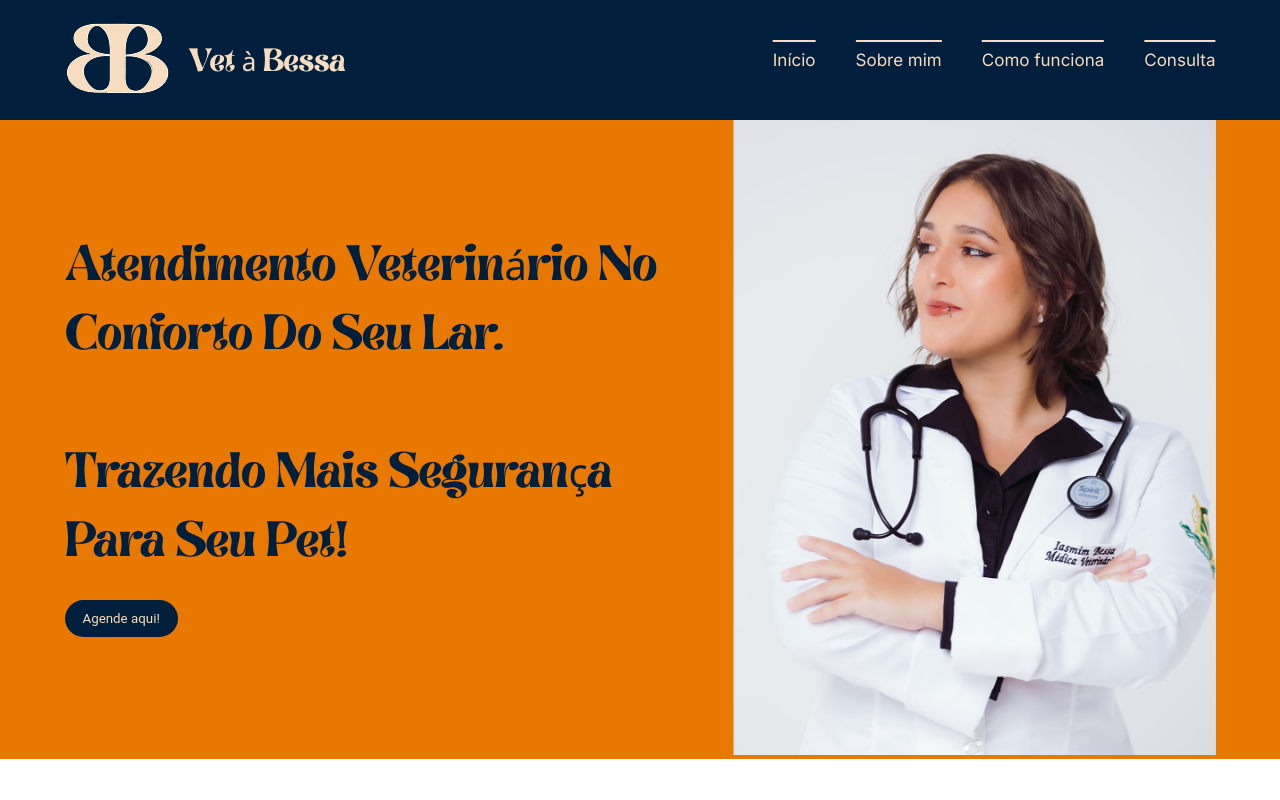
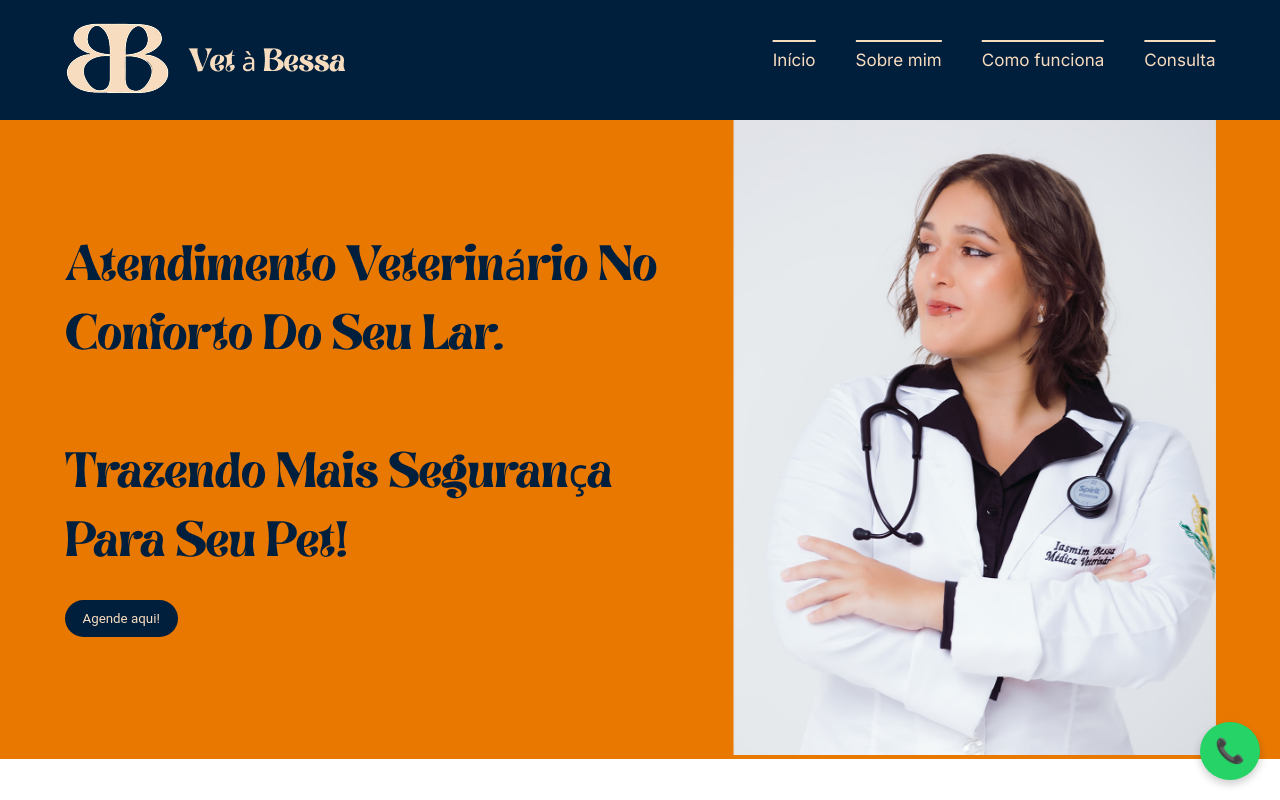
Before and after one commit to LisboaDev23/vet-a-bessa, a React (Vite) app: page / in a window 1280 px wide. Built offline with nearby package versions, Linux system fonts and the light colour scheme.

Commit message:
inserção do botão do whats app e correção da chamada da seção início

```diff
--- a/src/App.tsx
+++ b/src/App.tsx
@@ -1,5 +1,6 @@
 import Header from "./components/Header"
 import Inicio from "./components/Inicio"
+import WhatsAppButton from "./components/WhatsAppButton"
 import { GlobalCss } from "./styles"
 
 function App() {
@@ -9,6 +10,7 @@ function App() {
       <GlobalCss/>
       <Header/>
       <Inicio/>
+      <WhatsAppButton />
     </>
   )
 }
--- a/src/components/Header/index.tsx
+++ b/src/components/Header/index.tsx
@@ -27,7 +27,7 @@ const Header = () => {
                 <ListaMenu $menuAberto={menuAberto}>
                     <ul>
                         <li>
-                            <a href="#inicio">
+                            <a href="#">
                                 <h3>Início</h3>
                             </a>
                         </li>
--- /dev/null
+++ b/src/components/WhatsAppButton/index.tsx
@@ -0,0 +1,16 @@
+import { Button } from "./styles";
+
+
+export const WhatsAppButton = () => {
+    return (
+      <Button
+        href=""
+        target="_blank"
+        aria-label="Fale conosco no WhatsApp"
+      >
+        📞
+      </Button>
+    );
+  };
+
+  export default WhatsAppButton;
--- /dev/null
+++ b/src/components/WhatsAppButton/styles.ts
@@ -0,0 +1,22 @@
+import styled from "styled-components";
+
+export const Button = styled.a`
+  position: fixed;
+  bottom: 20px;
+  right: 20px;
+  background-color: #25d366;
+  color: white;
+  padding: 15px;
+  border-radius: 50%;
+  display: flex;
+  align-items: center;
+  justify-content: center;
+  font-size: 24px;
+  text-decoration: none;
+  box-shadow: 0 4px 8px rgba(0, 0, 0, 0.2);
+  z-index: 1000;
+
+  &:hover {
+    background-color: #128c7e;
+  }
+`;
```
